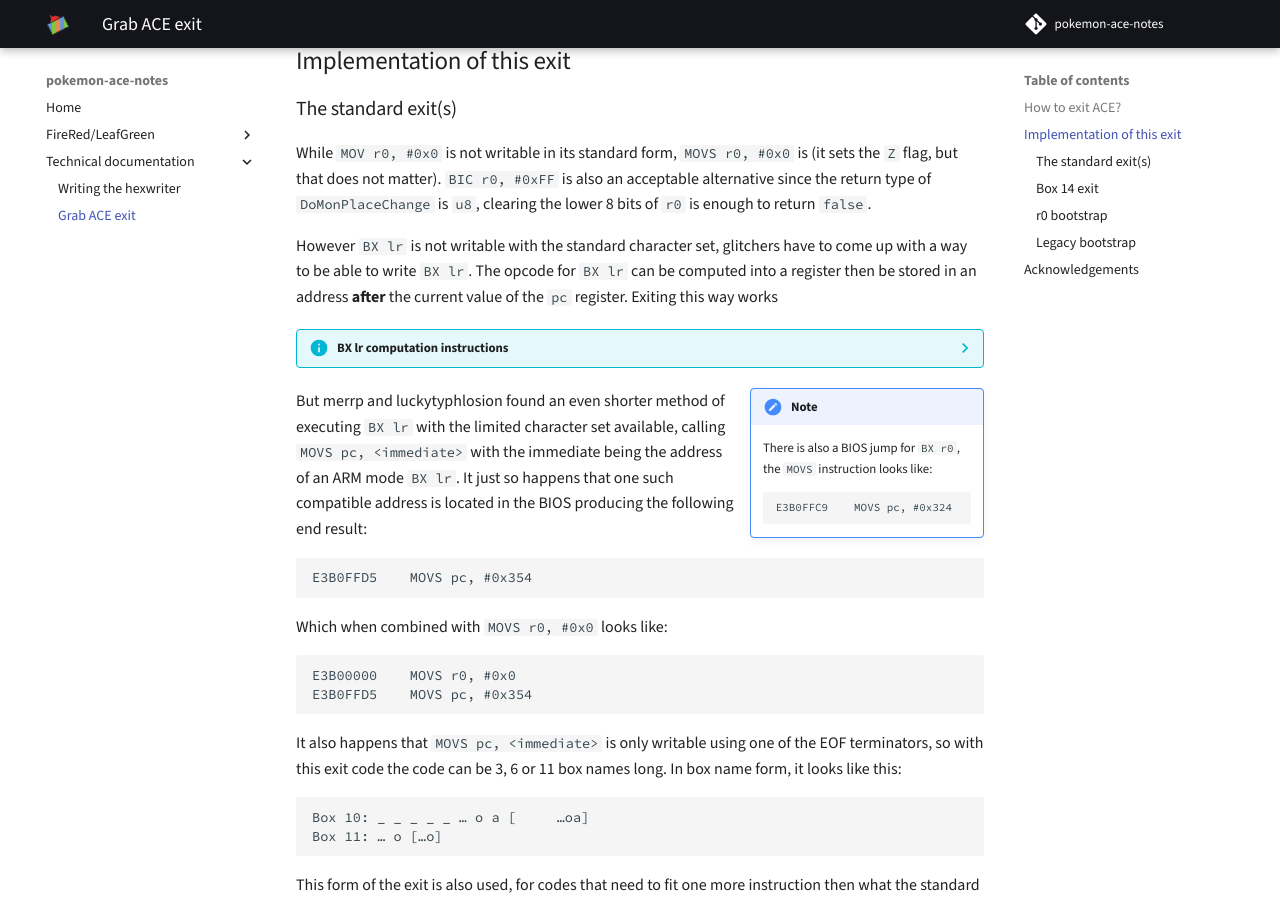
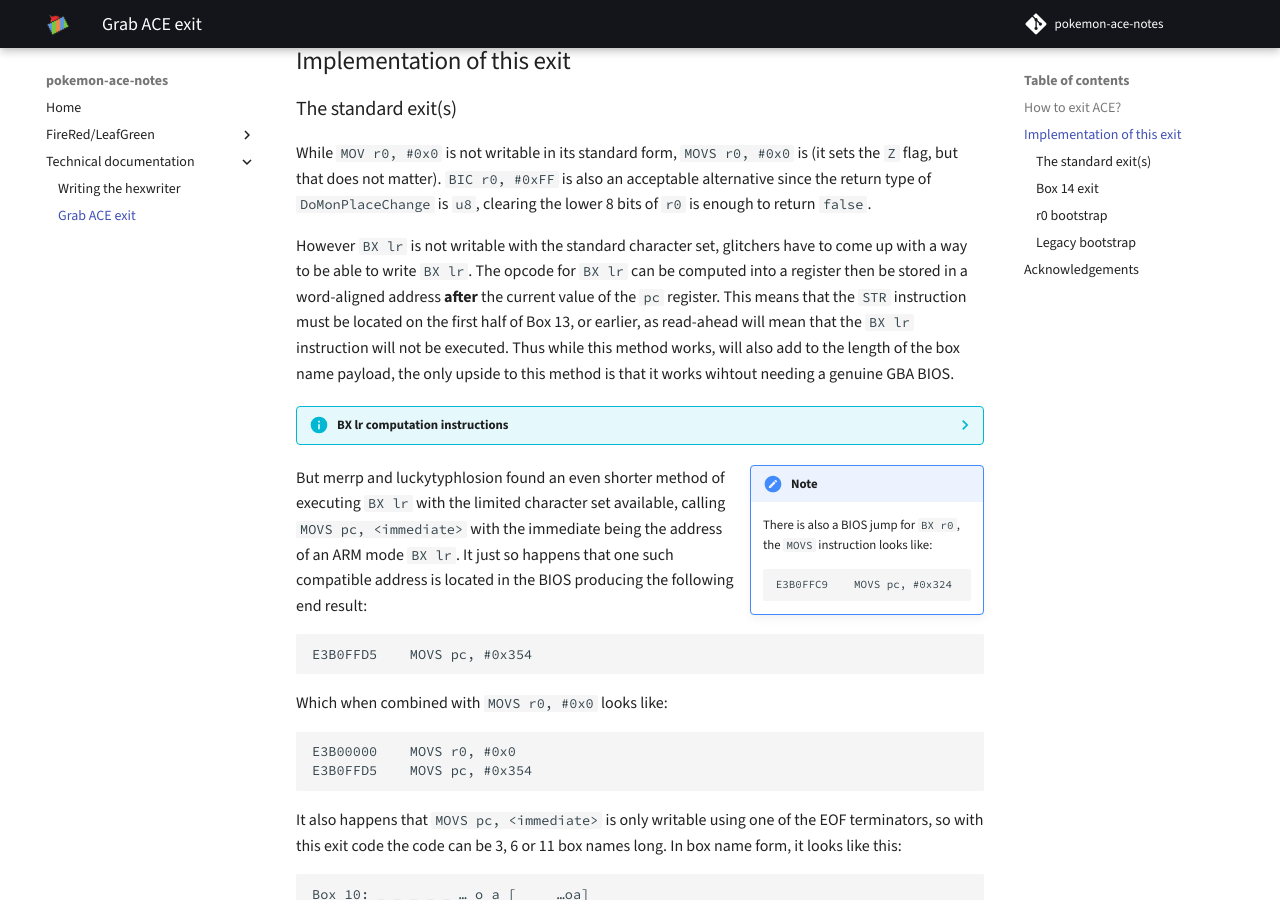
Before and after one commit to pomeg-letterbombers/pokemon-ace-notes, an MkDocs documentation site: the page built from docs/technical-documentation/grab-ace-exit.md, in a window 1280 px wide and 900 px high, scrolled down 1053 px. Built offline with MkDocs 1.6.1 and Material for MkDocs 9.7.7, drawn with Linux system fonts in a browser that asks for light colours; comment, search, counter and statistics services are not loaded.

Commit message:
Finish off grab-ace-exit.md

```diff
--- a/docs/technical-documentation/grab-ace-exit.md
+++ b/docs/technical-documentation/grab-ace-exit.md
@@ -34,8 +34,9 @@ While `MOV r0, #0x0` is not writable in its standard form, `MOVS r0, #0x0` is (i
 `BIC r0, #0xFF` is also an acceptable alternative since the return type of `DoMonPlaceChange` is `u8`, clearing the lower 8 bits of `r0` is enough to return `false`.
 
 However `BX lr` is not writable with the standard character set, glitchers have to come up with a way to be able to write `BX lr`.
-The opcode for `BX lr` can be computed into a register then be stored in an address **after** the current value of the `pc` register.
-Exiting this way works
+The opcode for `BX lr` can be computed into a register then be stored in a word-aligned address **after** the current value of the `pc` register.
+This means that the `STR` instruction must be located on the first half of Box 13, or earlier, as read-ahead will mean that the `BX lr` instruction will not be executed.
+Thus while this method works, will also add to the length of the box name payload, the only upside to this method is that it works wihtout needing a genuine GBA BIOS.
 
 ??? info "BX lr computation instructions"
 
```
